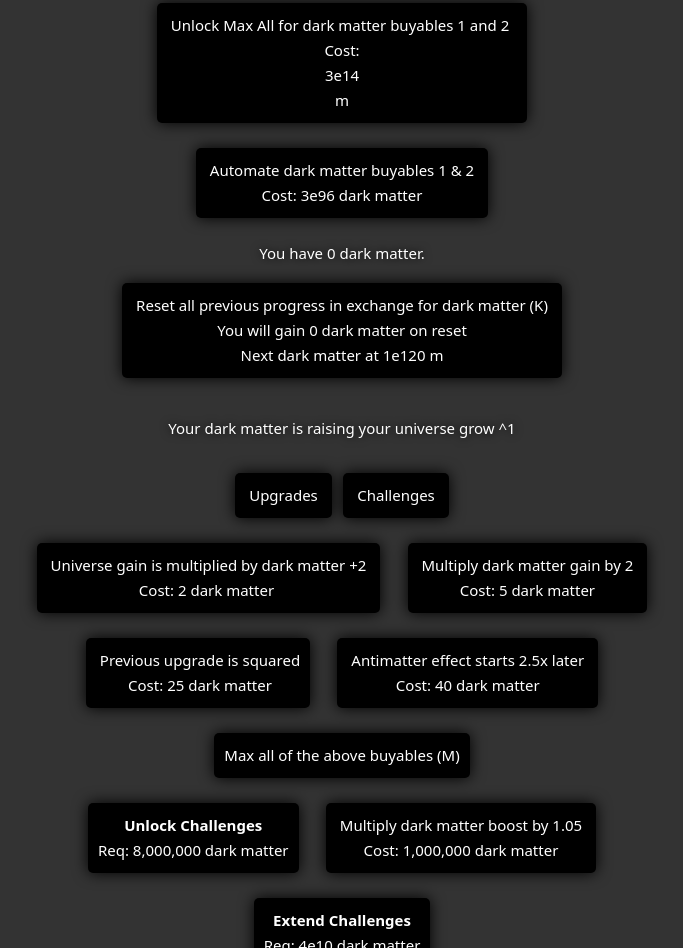
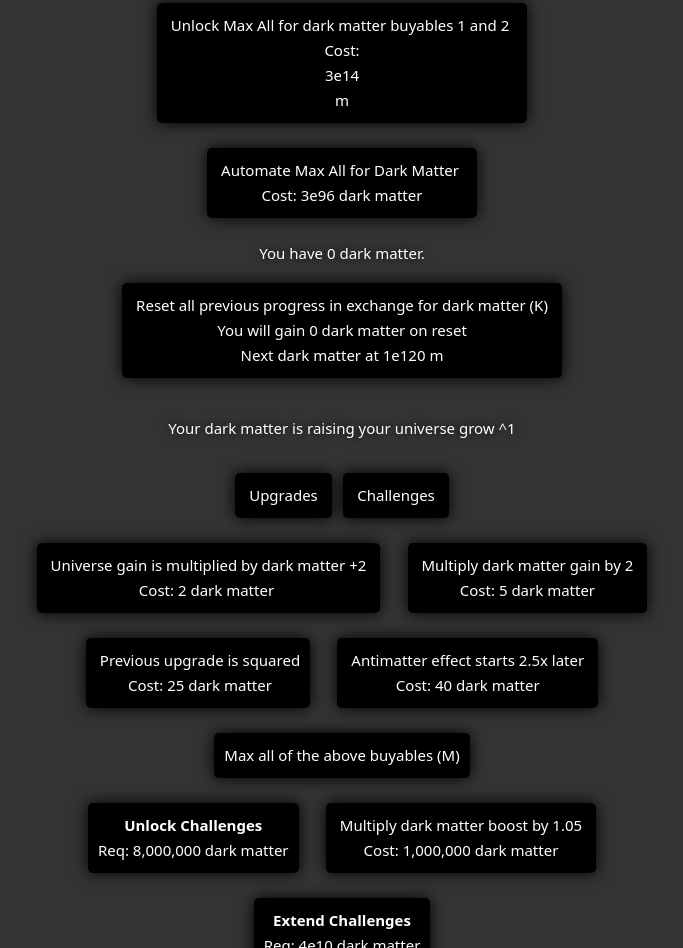
Before and after one commit to Hexagon1296/Incremental-Universe-Growth, a plain HTML site: page index.html in a window 1280 px wide. Shown: the part 4699-5647 px from the top of the page, without its empty margins (298-981 px from the left). Drawn offline with nearby package versions, Linux system fonts and the light colour scheme.

Commit message:
Update index.html

```diff
--- a/index.html
+++ b/index.html
@@ -372,8 +372,8 @@
       <section id="dmhelp" class="helpsubpage subpage" style="line-height: 0">
         <div class="dmbutton" onclick="buydmmaxall()" id="unlockdmmaxall" tabindex="0">&nbsp;Unlock Max All for dark matter buyables 1 and 2
           &nbsp;<br />Cost: <div id="maxallcost">3e14</div> m</div><br />
-        <div class="dmbutton" onclick="buyupg7()" id="autodmbuy" tabindex="0">&nbsp;Automate dark matter buyables 1 &
-          2&nbsp;<br />Cost: 3e96 dark matter</div>
+        <div class="dmbutton" onclick="buyupg7()" id="autodmbuy" tabindex="0">&nbsp;Automate Max All for Dark Matter
+          &nbsp;<br />Cost: 3e96 dark matter</div>
       </section>
     </center>
   </section>
```
